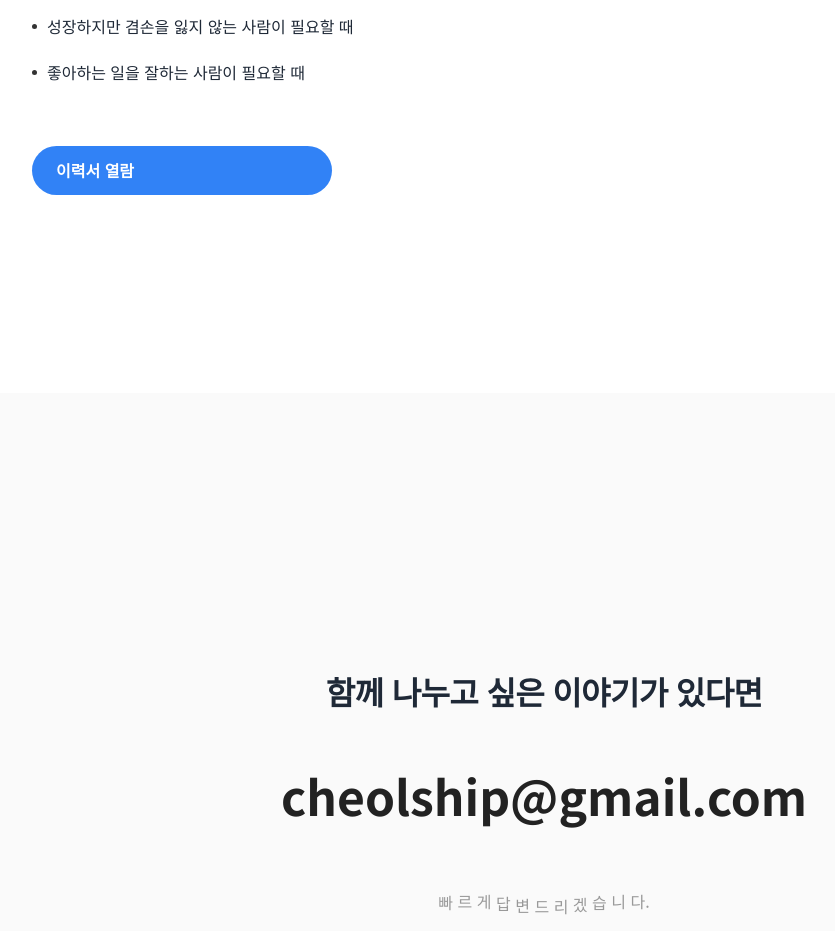
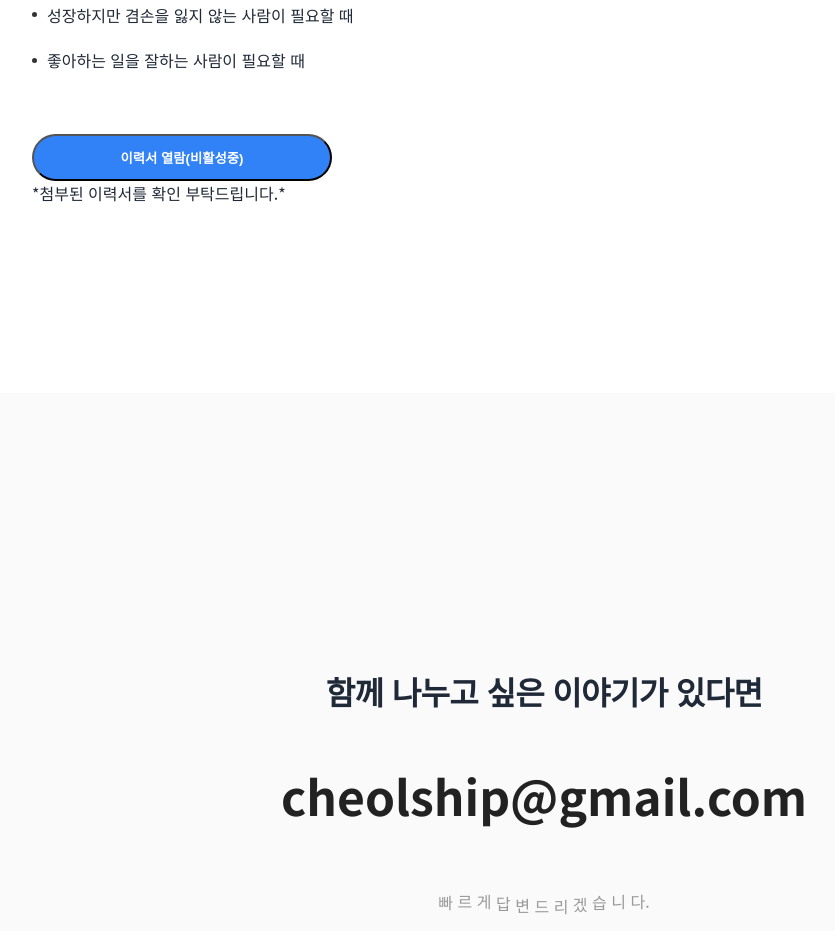
Before and after one commit to cheolbat/portfolio, a plain HTML site: page index.html in a window 1280 px wide. Shown: the part 5559-6490 px from the top of the page, without its empty margins (96-931 px from the left). Drawn offline with nearby package versions, Linux system fonts and the light colour scheme.

Commit message:
Add files via upload

```diff
--- a/index.html
+++ b/index.html
@@ -335,9 +335,11 @@
       </ol>
     </div>
 
-      <a href="pdf/이력서_이철배.pdf" target="_blank" class="btn btn-recruit">
-        이력서 열람 <span class="line"></span>
-      </a>
+      <button href="pdf/Sfuelcell_이력서_이철배.pdf" target="_blank" class="btn btn-recruit">
+        이력서 열람(비활성중) <span class="line"></span>
+      </button>
+
+      <p class="ment">*첨부된 이력서를 확인 부탁드립니다.*</p>
 
   </div>
   </section>
```
